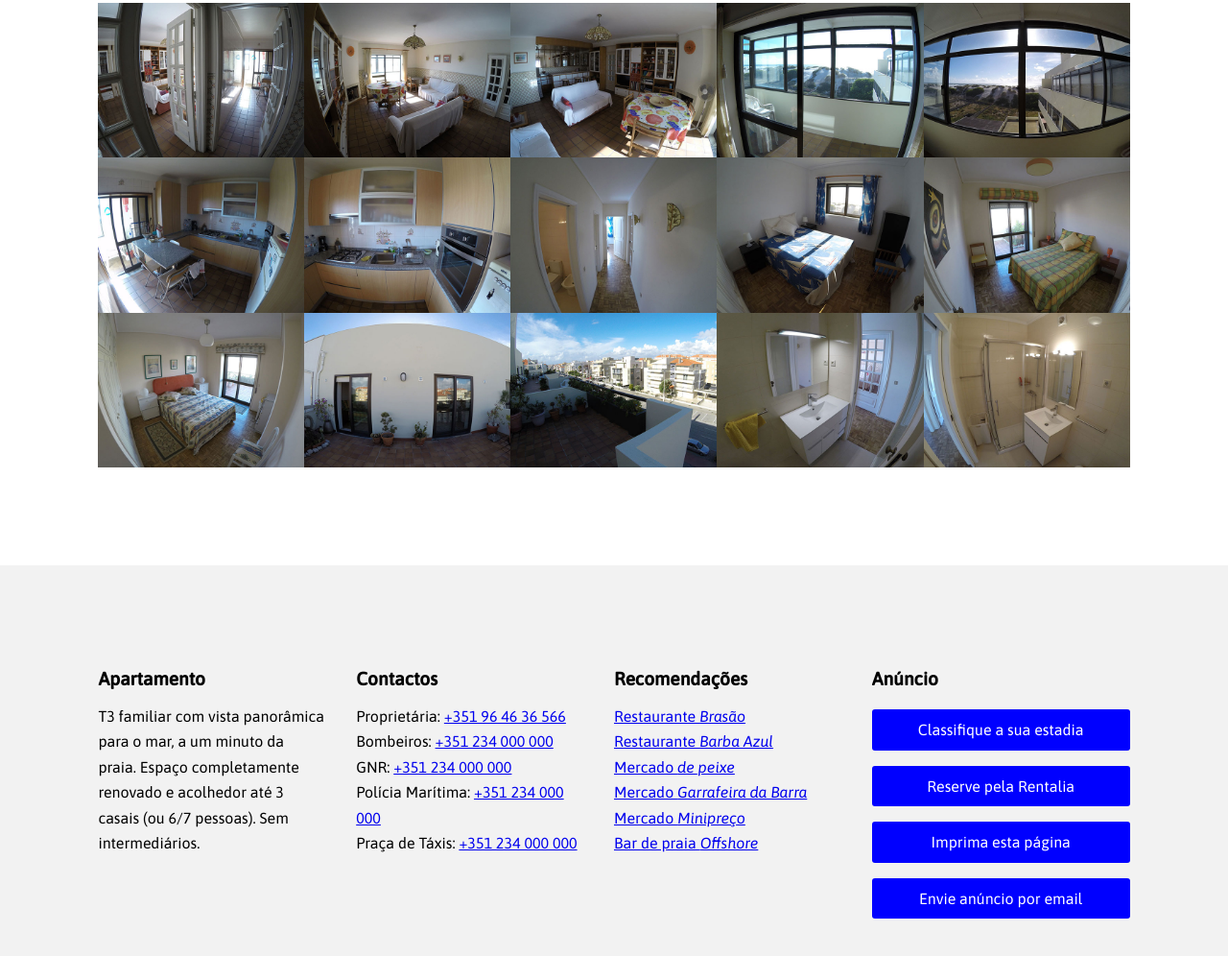
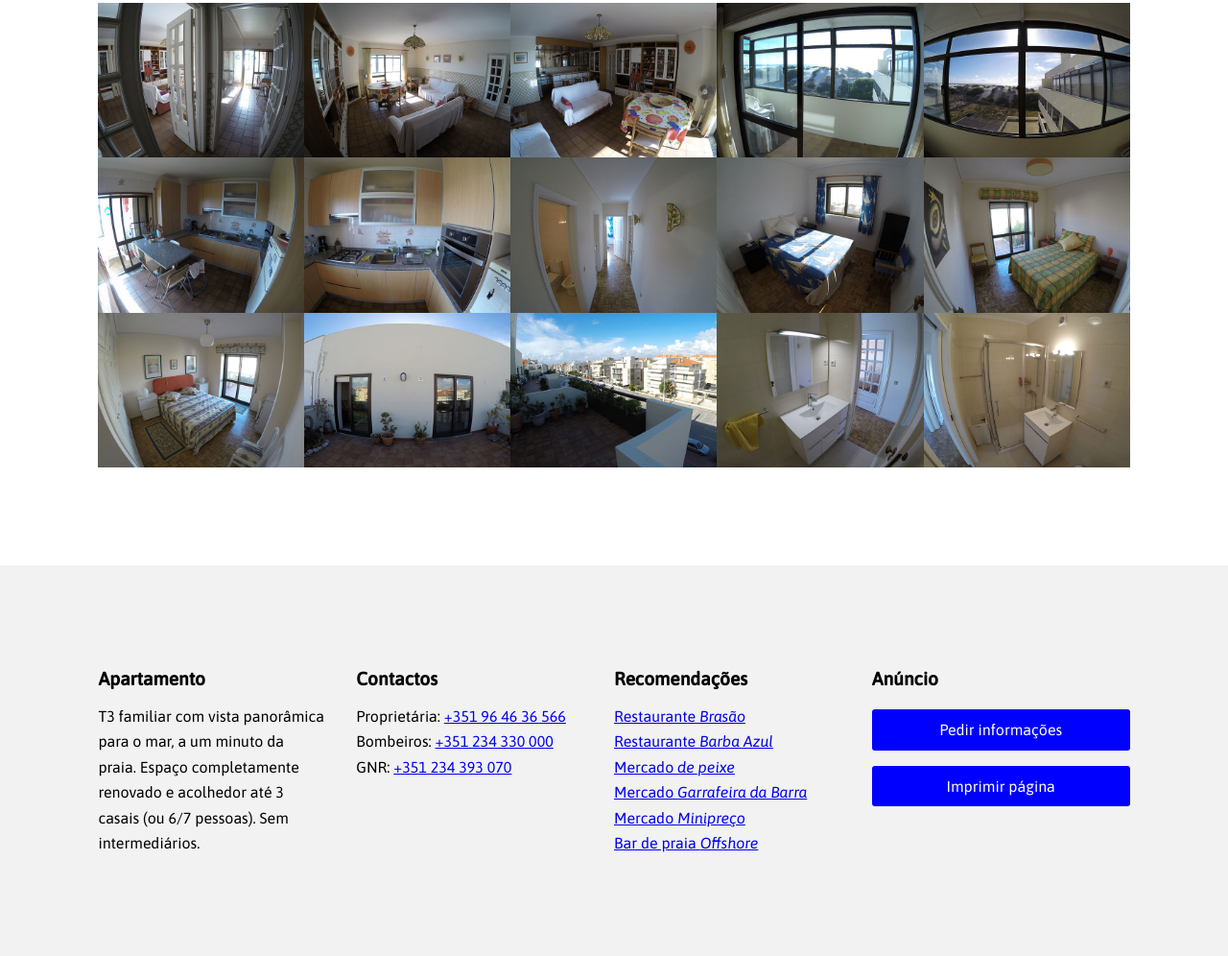
Before and after one commit to joaoramos/t3, a plain HTML site: page index.html in a window 1280 px wide. Shown: the part 916-1912 px from the top of the page at 96% size. Drawn offline with Linux system fonts and the light colour scheme; some packages are replaced by stand-ins of ours; grey boxes are pictures that could not be loaded; a script that the page names is missing.

Commit message:
Flip Rentalia with WhatsApp

```diff
--- a/index.html
+++ b/index.html
@@ -15,7 +15,7 @@
 
     <header class="top">
       <h1>Último andar (T3) atrás das dunas da Praia da Barra</h1>
-      <a href="https://pt.rentalia.com/136174" onclick="ga('send', 'event', 'buttons', 'Open booking');" class="button">Abrir anúncio na Rentalia</a>
+      <a href="https://wa.me/351964636566/?text=Viva!%20Tenho%20interesse%20no%20seu%20apartamento%20T3%20da%20Praia%20da%20Barra." target="_blank" onclick="ga('send', 'event', 'buttons', 'Request information');" class="button">Pedir informações</a>
     </header>
 
     <section class="video">
@@ -56,10 +56,8 @@
           <h2>Contactos</h2>
           <ul>
             <li>Proprietária: <a href="tel:+351964636566">+351 96 46 36 566</a></li>
-            <li>Bombeiros: <a href="tel:+351234000000">+351 234 000 000</a></li>
-            <li>GNR: <a href="tel:+351234000000">+351 234 000 000</a></li>
-            <li>Polícia Marítima: <a href="tel:+351234000000">+351 234 000 000</a></li>
-            <li>Praça de Táxis: <a href="tel:+351234000000">+351 234 000 000</a></li>
+            <li>Bombeiros: <a href="tel:+351234330000">+351 234 330 000</a></li>
+            <li>GNR: <a href="tel:+351234393070">+351 234 393 070</a></li>
           </ul>
         </li>
 
@@ -79,16 +77,10 @@
           <h2>Anúncio</h2>
           <ul>
             <li>
-              <a href="https://pt.rentalia.com/houses/comment.php?i=136174" target="_blank" class="button" onclick="ga('send', 'event', 'buttons', 'Submit review');">Classifique a sua estadia</a>
+              <a href="https://wa.me/351964636566/?text=Viva!%20Tenho%20interesse%20no%20seu%20apartamento%20T3%20da%20Praia%20da%20Barra." target="_blank" class="button" onclick="ga('send', 'event', 'buttons', 'Request information');">Pedir informações</a>
             </li>
             <li>
-              <a href="https://pt.rentalia.com/136174" target="_blank" class="button" onclick="ga('send', 'event', 'buttons', 'Place reservation');">Reserve pela Rentalia</a>
-            </li>
-            <li>
-              <a href="#" class="button" onclick="ga('send', 'event', 'buttons', 'Print page'); window.print();">Imprima esta página</a>
-            </li>
-            <li>
-              <a href="mailto:?to=&body=https://pt.rentalia.com/136174&subject=%C3%9Altimo%20andar%20atr%C3%A1s%20das%20dunas%20da%20Praia%20da%20Barra" class="button" onclick="ga('send', 'event', 'buttons', 'Email page');">Envie anúncio por email</a>
+              <a href="#" class="button" onclick="ga('send', 'event', 'buttons', 'Print page'); window.print();">Imprimir página</a>
             </li>
           </ul>
         </li>
```
